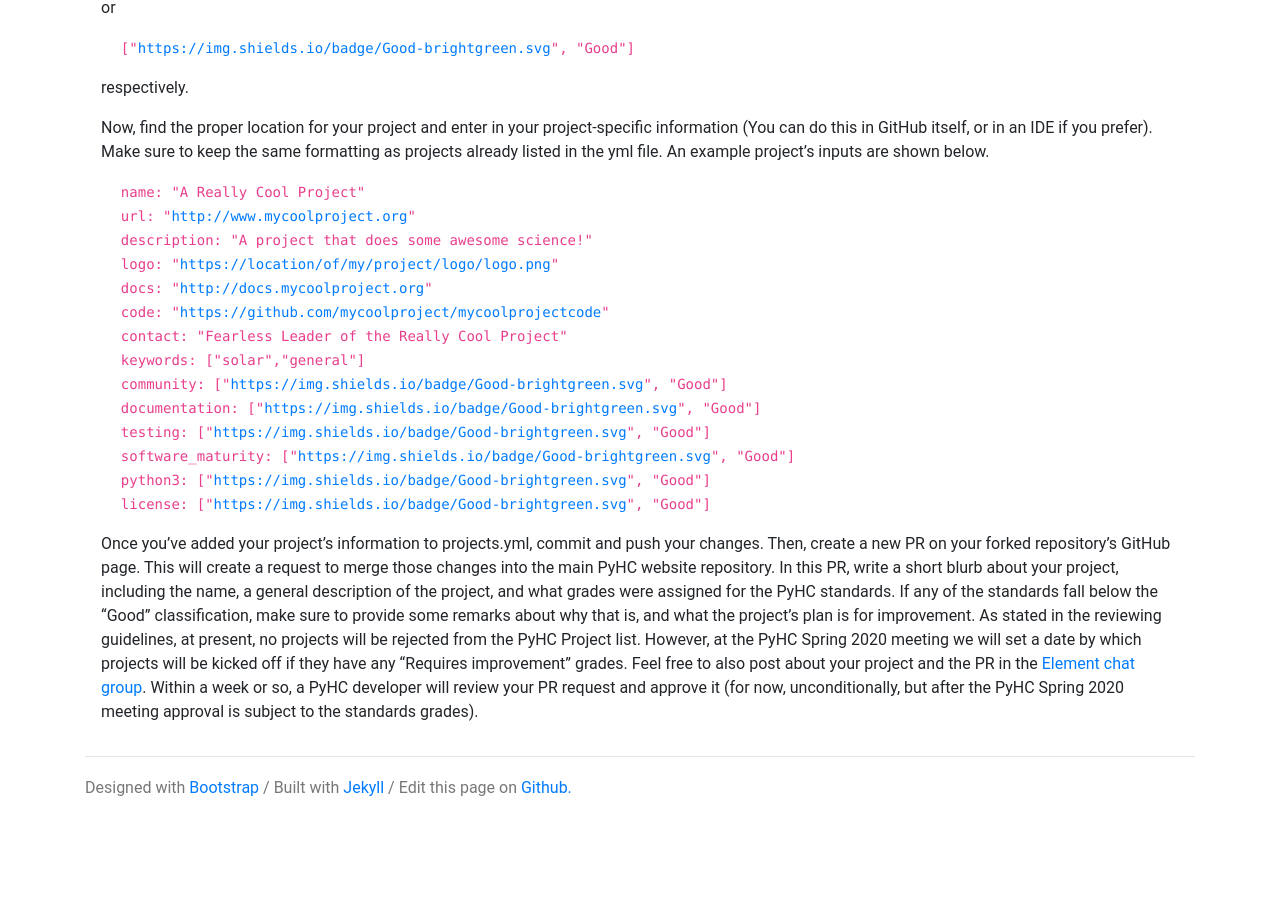
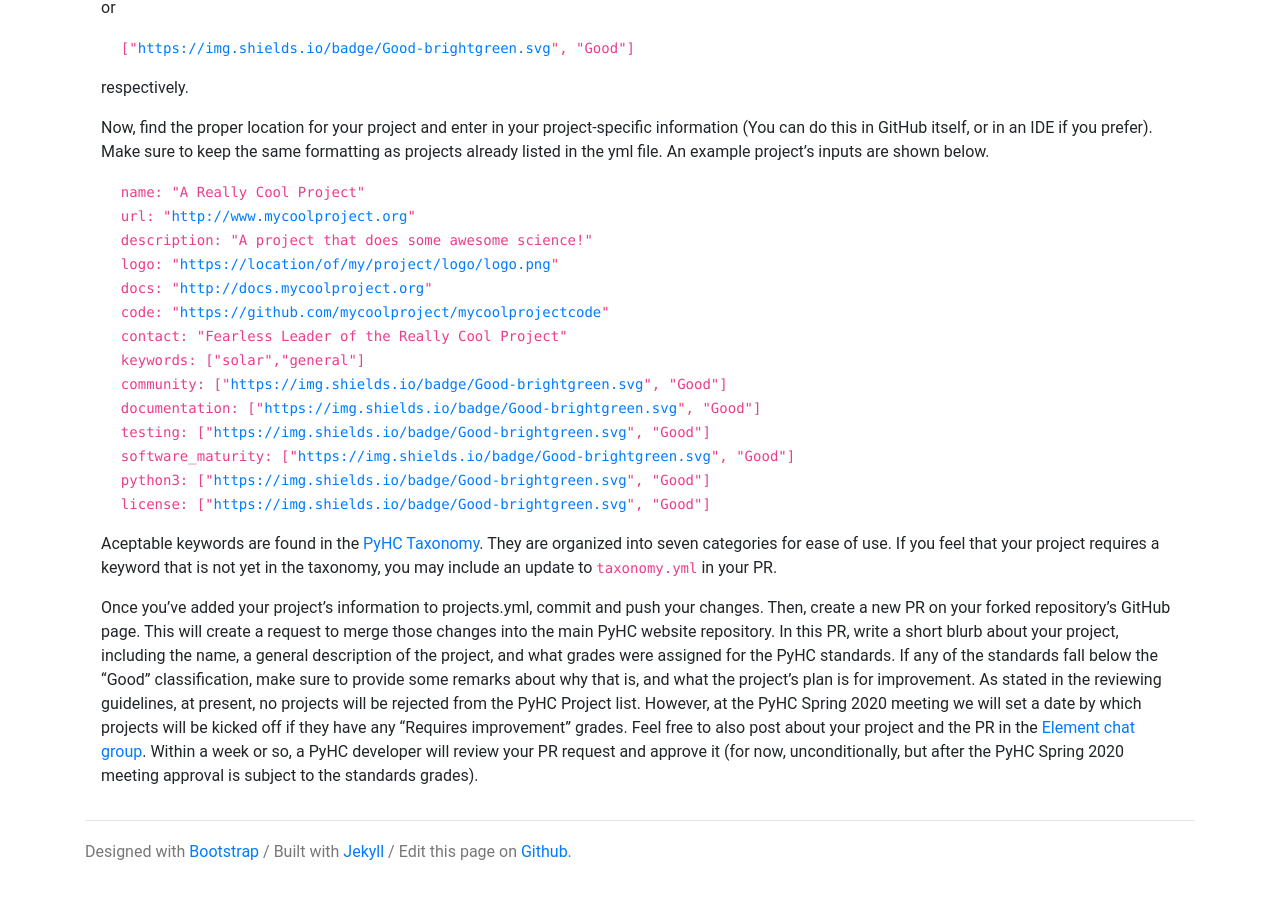
Before and after one commit to heliophysicsPy/heliophysicsPy.github.io, a Jekyll site: the page built from _pages/docs/adding_to_pyhc_project_list.md, in a window 1280 px wide and 900 px high, scrolled down 1098 px. Built offline with Jekyll 4.4.1, drawn with Linux system fonts in a browser that asks for light colours; nearby versions of some CDN libraries; before the commit the page ends 1934 px from its top, so only the background shows below that.

Commit message:
Mention keywords in project addition instructions

```diff
--- a/_pages/docs/adding_to_pyhc_project_list.md
+++ b/_pages/docs/adding_to_pyhc_project_list.md
@@ -71,6 +71,8 @@ yml file. An example project's inputs are shown below.
 &nbsp;&nbsp;&nbsp;&nbsp;  <code>python3: ["<a href="https://img.shields.io/badge/Good-brightgreen.svg">https://img.shields.io/badge/Good-brightgreen.svg</a>", "Good"]</code><br>
 &nbsp;&nbsp;&nbsp;&nbsp;  <code>license: ["<a href="https://img.shields.io/badge/Good-brightgreen.svg">https://img.shields.io/badge/Good-brightgreen.svg</a>", "Good"]</code><br>
 
+Aceptable keywords are found in the [PyHC Taxonomy](https://github.com/heliophysicsPy/heliophysicsPy.github.io/blob/main/_data/taxonomy.yml). They are organized into seven categories for ease of use. If you feel that your project requires a keyword that is not yet in the taxonomy, you may include an update to `taxonomy.yml` in your PR.
+
 Once you've added your project's information to projects.yml, commit and push your changes. Then, create a new PR
 on your forked repository's GitHub page. This will create a request to merge those changes into the main PyHC
 website repository. In this PR, write a short blurb about your project, including the name, a general description of the
```
